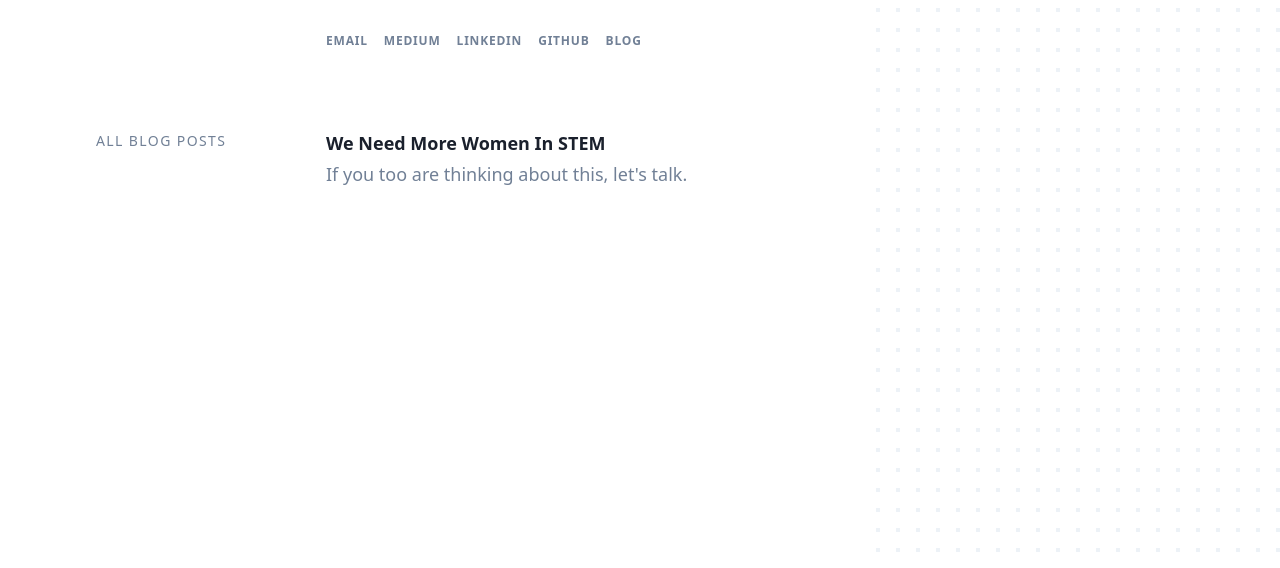
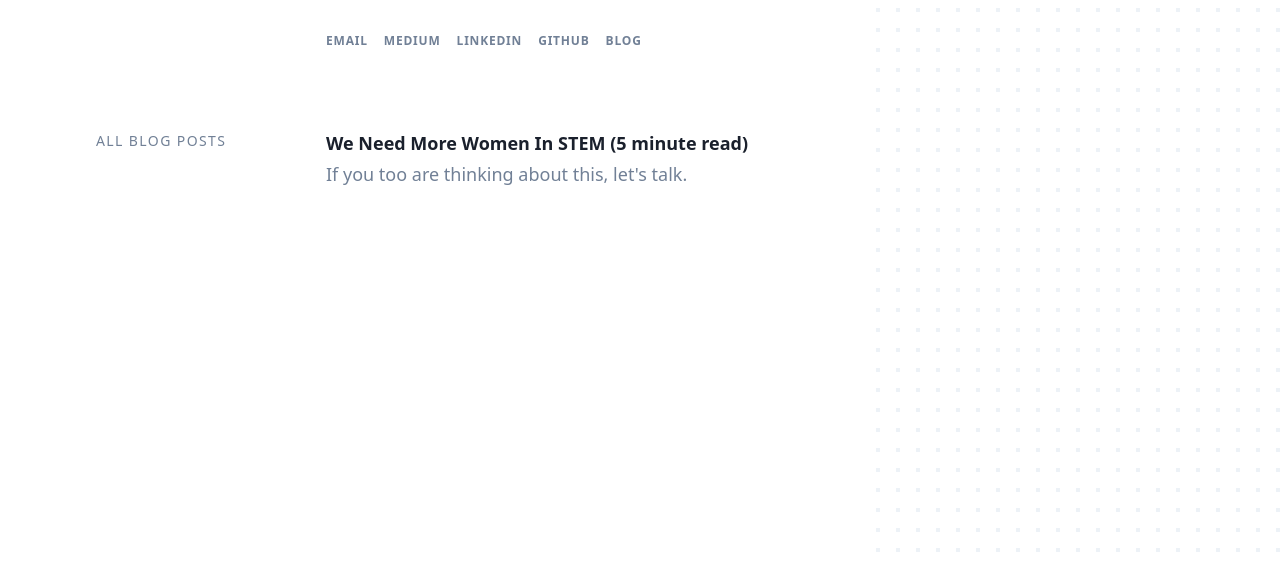
Before and after one commit to tveshas/tveshass, a Gatsby site: page /blog in a window 1280 px wide. Shown: the part 232-800 px from the top of the page. Built offline with nearby package versions, Linux system fonts and the light colour scheme; Gatsby itself is replaced by a stand-in of ours.

Commit message:
Update index.md

```diff
--- a/content/blog/Reflecting on leaving mechanical engineering, two years later/index.md
+++ b/content/blog/Reflecting on leaving mechanical engineering, two years later/index.md
@@ -1,5 +1,5 @@
 ---
-title: We Need More Women In STEM
+title: We Need More Women In STEM (5 minute read)
 date: "2024-11-22T12:00:00.00Z"
 description: "If you too are thinking about this, let's talk."
 ---
```
